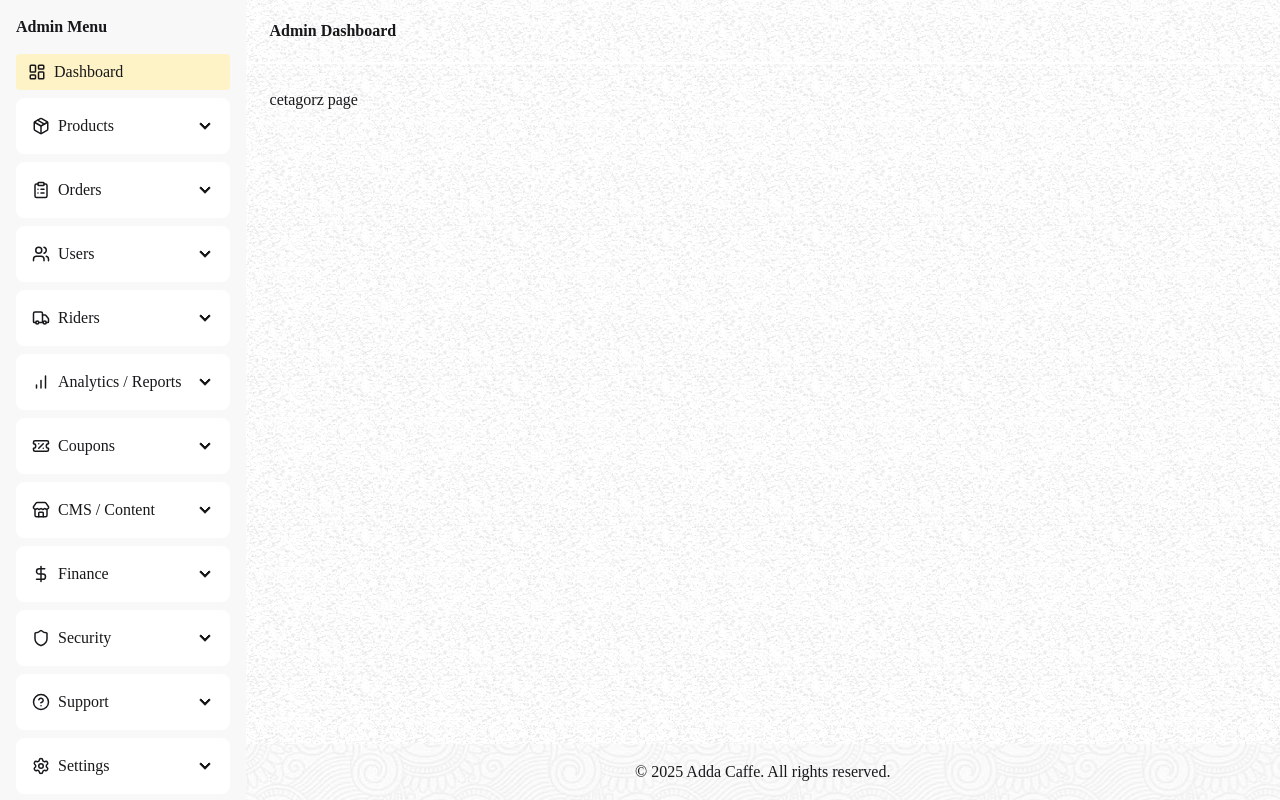
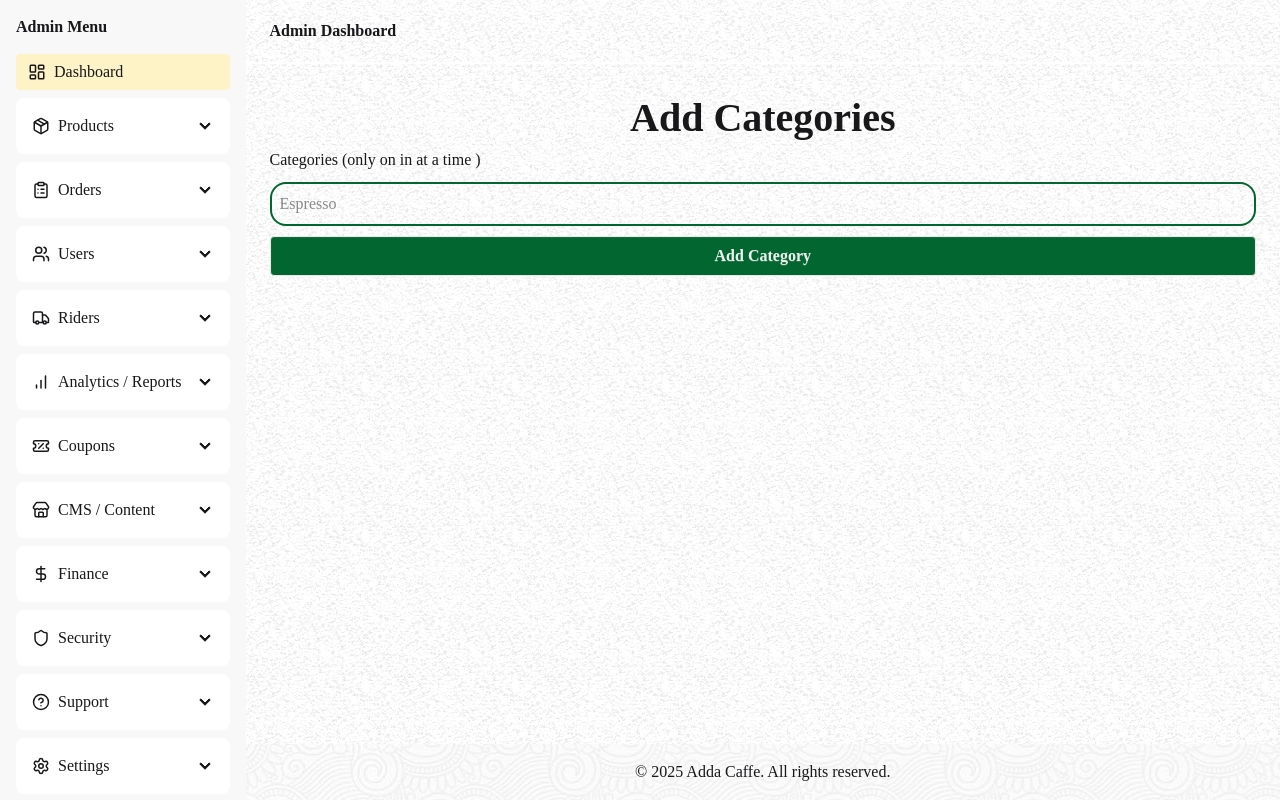
Before and after one commit to ChibgatullahMinhaz/Adda-Caffee, a React (Vite) app: page /admin-dashboard/categories in a window 1280 px wide. Built offline with nearby package versions, Linux system fonts and the light colour scheme; no server answers; a web font is replaced by a local one.

Commit message:
add categories in admin side

```diff
--- a/src/Dashboards/Admin/Pages/Products/Categories.tsx
+++ b/src/Dashboards/Admin/Pages/Products/Categories.tsx
@@ -1,62 +1,44 @@
 import React from 'react';
-import { useForm } from 'react-hook-form';
-import { toast } from 'react-toastify';
-
-interface CoffeeFormData {
-  name: string;
-  category: string;
-  description: string;
-  price: number;
-  sizes: string[];
-  currency: string;
-  inStock: boolean;
-  caffeineContent: number;
-  ratings: number;
-  calories: number;
-  tags: string[];
-  image: string;
-  seasonal: boolean;
-  quantity: number;
-  ingredients: string[];
-  roastLevel: string;
-  origin: string;
-  available: boolean;
-  isSpecial: boolean;
-}
+import { useForm, type SubmitHandler } from 'react-hook-form';
+import type { categoriesType } from '../../../../types/types';
+import useAddCategory from '../../../../Hook/useAddCategory';
 
 
 const Categories: React.FunctionComponent = () => {
-  const { register, handleSubmit, formState: { errors } } = useForm<CoffeeFormData>({
-    defaultValues: {
-      name: "",
-      category: "Other",
-      description: "",
-      price: 0,
-      sizes: ["medium"],
-      currency: "BDT",
-      inStock: true,
-      caffeineContent: 0,
-      ratings: 0,
-      calories: 0,
-      tags: [],
-      image: "",
-      seasonal: false,
-      quantity: 0,
-      ingredients: [],
-      roastLevel: "",
-      origin: "",
-      available: true,
-      isSpecial: false
-    }
-  })
+  const { register, handleSubmit, reset, formState: { errors } } = useForm<categoriesType>();
+  const addCategory = useAddCategory()
 
+  const onSubmit: SubmitHandler<categoriesType> = (formData) => {
+    // @ converting string to array without falsy values.
+    // const categories = formData.categories.split(',').map(c => c.trim()).filter(Boolean);
+    const payload = { categories: formData.categories.trim() };
 
-
-
-
+    addCategory.mutate(payload, {
+      onSuccess: () => {
+        reset();
+      }
+    })
+  }
   return (
     <>
-      cetagorz page
+      <h1 className='font-bold  text-center text-shadow-green-800'>Add Categories</h1>
+      <form onSubmit={handleSubmit(onSubmit)} className=' flex justify-center flex-col space-y-2.5'>
+        <label>Categories (only on in at a time )</label>
+        <input
+          type="text"
+          className='p-2 border-2 border-green-800 rounded-2xl block '
+          {...register('categories', { required: 'Please enter at least one category' })}
+          placeholder="Espresso"
+        />
+        {errors.categories && <p className="text-red-500">{errors.categories.message}</p>}
+
+        <button
+          type="submit"
+          disabled={addCategory.isPending}
+          className='btn bg-green-800 text-base-300 cursor-pointer'
+        >
+          {addCategory.isPending ? 'Adding...' : 'Add Category'}
+        </button>      </form>
     </>
   );
 };
--- /dev/null
+++ b/src/Hook/useAddCategory.ts
@@ -0,0 +1,31 @@
+import { useMutation, useQueryClient } from "@tanstack/react-query";
+
+import { addCategories } from "../api/addCategories";
+import type { categoriesType } from "../types/types";
+import { toast } from "react-toastify";
+
+const useAddCategory = () => {
+
+  const queryClient = useQueryClient();
+  const addCategory = useMutation({
+    mutationFn: (formData: categoriesType) => addCategories(formData),
+    onSuccess: () => {
+      queryClient.invalidateQueries({ queryKey: ["categories"] });
+      toast.success("Category Add Successfully");
+
+    },
+    onError: (error) => {
+      if (error instanceof Error) {
+        toast.error(error.message);
+        throw error;
+      } else {
+        toast.error("An unexpected error occurred");
+        throw new Error("An unexpected error occurred");
+      }
+    },
+  });
+
+  return addCategory;
+};
+
+export default useAddCategory;
--- /dev/null
+++ b/src/api/addCategories.ts
@@ -0,0 +1,18 @@
+import { toast } from "react-toastify";
+import axiosSecureInstance from "./axiosSecureInstance";
+import type { categoriesType } from "../types/types";
+
+export const addCategories = async (formData: categoriesType) => {
+  try {
+    const res = await axiosSecureInstance.post("/addOneCategory", formData);
+    return res.data;
+  } catch (error) {
+    if (error instanceof Error) {
+      toast.error(error.message);
+      throw error;
+    } else {
+      toast.error("An unexpected error occurred");
+      throw new Error("An unexpected error occurred");
+    }
+  }
+};
--- a/src/index.css
+++ b/src/index.css
@@ -12,7 +12,7 @@
 
 * {
   font-family: var(--fontFamily);
-font-size: 1rem;
+  font-size: 1rem;
 }
 body {
   background-image: url("./assets/more/10.png");
@@ -94,3 +94,6 @@ footer {
   background-repeat: no-repeat;
   color: beige;
 }
+h1{
+  font-size: 2.5rem;
+}
--- a/src/types/types.ts
+++ b/src/types/types.ts
@@ -52,3 +52,8 @@ export interface CoffeeFormData {
   available: boolean;
   isSpecial: boolean;
 }
+
+
+export interface categoriesType {
+  categories: string
+}
```
